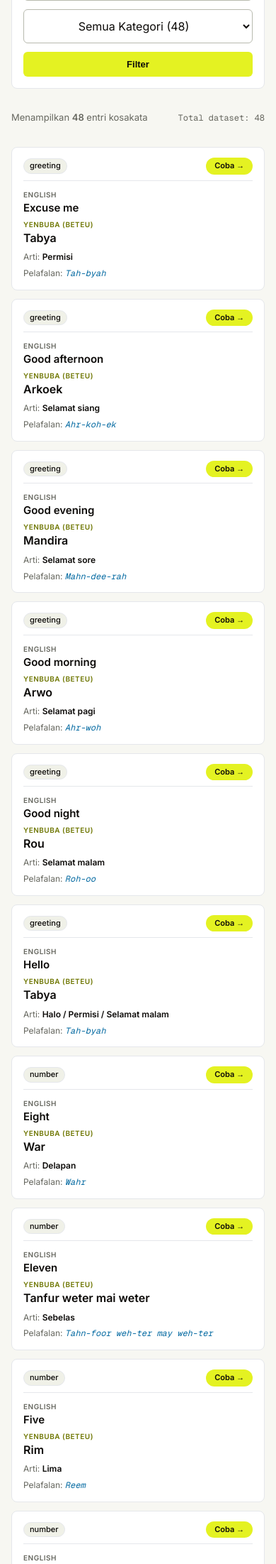
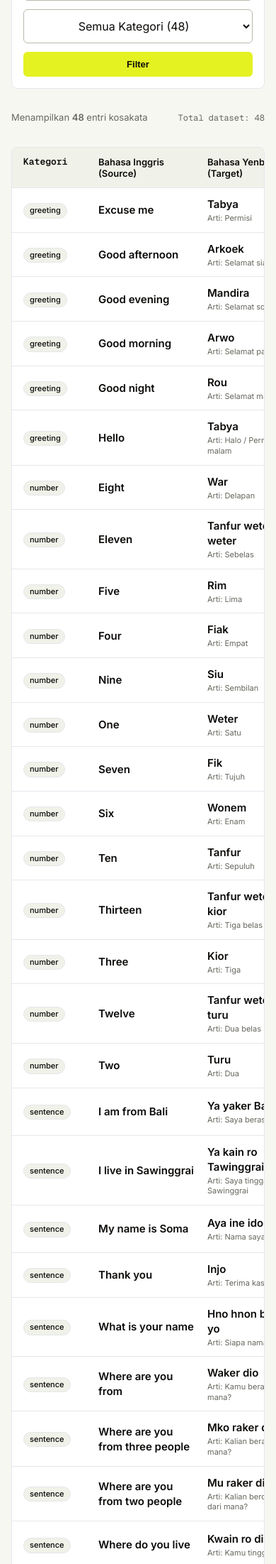
Before and after one commit to Belajargihh/Tabya, a PHP site: page /dictionary.php in a window 390 px wide. Shown: the part 376-2579 px from the top of the page at 71% size. Run offline with PHP 8.4, Linux system fonts and the light colour scheme; data comes from the database, SQL or seed files in the repository; some libraries are stand-ins or nearby versions.

Commit message:
Remove duplicate card view in dictionary and preserve single responsive ledger table

```diff
--- a/assets/css/style.css
+++ b/assets/css/style.css
@@ -604,15 +604,6 @@ a {
   transform: scale(0.92);
 }
 
-/* Dictionary Display Modes (Desktop Ledger vs Mobile Cards) */
-.dict-desktop-table {
-  display: block;
-}
-
-.dict-mobile-cards {
-  display: none;
-}
-
 .split-textarea {
   width: 100%;
   min-height: 160px;
@@ -852,25 +843,4 @@ a {
     width: 100% !important;
     text-align: center;
   }
-
-  /* Dictionary Card View for Mobile (Active on mobile <= 680px, Zero Overlap!) */
-  .dict-desktop-table {
-    display: none !important;
-  }
-
-  .dict-mobile-cards {
-    display: flex !important;
-    flex-direction: column !important;
-    gap: 12px !important;
-  }
-
-  .dict-item-card {
-    background: var(--color-surface);
-    border: 1px solid var(--color-border);
-    border-radius: var(--radius-card);
-    padding: 14px 16px;
-    display: flex;
-    flex-direction: column;
-    gap: 8px;
-  }
 }
--- a/dictionary.php
+++ b/dictionary.php
@@ -145,8 +145,8 @@ while ($row = $countRes->fetch_assoc()) {
         Kosakata tidak ditemukan. Silakan ganti kata kunci atau pilih kategori lain.
       </div>
     <?php else: ?>
-      <!-- 1. DESKTOP / TABLET LEDGER TABLE (Min-width 680px, Horizontal Scroll Protection) -->
-      <div class="dict-desktop-table ledger-table-wrap" style="overflow-x: auto; -webkit-overflow-scrolling: touch;">
+      <!-- LEDGER TABLE (Protected with Horizontal Scroll on Narrow Screens) -->
+      <div class="ledger-table-wrap" style="overflow-x: auto; -webkit-overflow-scrolling: touch;">
         <div style="min-width: 680px;">
           <div style="display: grid; grid-template-columns: 90px 1.2fr 1.3fr 1.1fr 80px; gap: 16px; padding: 12px 16px; background: var(--color-surface-muted); border-bottom: 1px solid var(--color-border);">
             <span class="text-label-md font-mono">Kategori</span>
@@ -188,44 +188,6 @@ while ($row = $countRes->fetch_assoc()) {
           </div>
         </div>
       </div>
-
-      <!-- 2. MOBILE CARD VIEW (Active on phones <= 680px, Zero Overlap Guaranteed!) -->
-      <div class="dict-mobile-cards">
-        <?php foreach ($items as $item): ?>
-          <div class="dict-item-card">
-            <div style="display: flex; justify-content: space-between; align-items: center; border-bottom: 1px solid var(--color-border); padding-bottom: 8px;">
-              <span class="status-pill"><?= htmlspecialchars($item['category']) ?></span>
-              <a href="translate.php?q=<?= urlencode($item['english_text']) ?>" class="btn-primary" style="font-size: 11px; padding: 4px 12px; border-radius: var(--radius-pill); text-decoration: none;">
-                Coba &rarr;
-              </a>
-            </div>
-
-            <div style="display: flex; flex-direction: column; gap: 6px; padding-top: 4px;">
-              <div>
-                <span style="font-size: 10px; text-transform: uppercase; color: var(--color-text-muted); font-weight: 700; letter-spacing: 0.05em; display: block; margin-bottom: 1px;">ENGLISH</span>
-                <span style="font-size: 15px; font-weight: 600; color: var(--color-text);"><?= htmlspecialchars($item['english_text']) ?></span>
-              </div>
-
-              <div>
-                <span style="font-size: 10px; text-transform: uppercase; color: var(--color-primary-text); font-weight: 700; letter-spacing: 0.05em; display: block; margin-bottom: 1px;">YENBUBA (BETEU)</span>
-                <span style="font-size: 16px; font-weight: 700; color: var(--color-text);"><?= htmlspecialchars($item['yenbuba_text']) ?></span>
-              </div>
-
-              <?php if (!empty($item['indonesia_text'])): ?>
-                <div style="font-size: 12px; color: var(--color-text-muted); margin-top: 2px;">
-                  Arti: <strong style="color: var(--color-text);"><?= htmlspecialchars($item['indonesia_text']) ?></strong>
-                </div>
-              <?php endif; ?>
-
-              <?php if (!empty($item['pronunciation']) && $item['pronunciation'] !== '-'): ?>
-                <div style="font-size: 12px; color: var(--color-text-muted);">
-                  Pelafalan: <em class="font-mono" style="color: #0369A1;"><?= htmlspecialchars($item['pronunciation']) ?></em>
-                </div>
-              <?php endif; ?>
-            </div>
-          </div>
-        <?php endforeach; ?>
-      </div>
     <?php endif; ?>
 
   </main>
```
